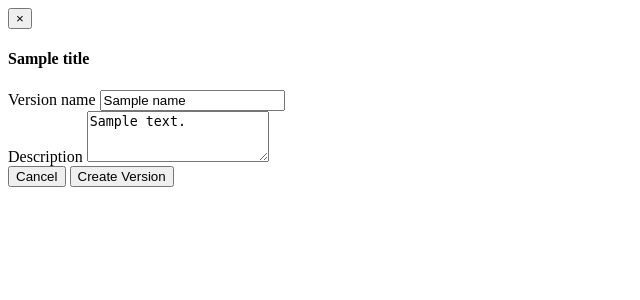
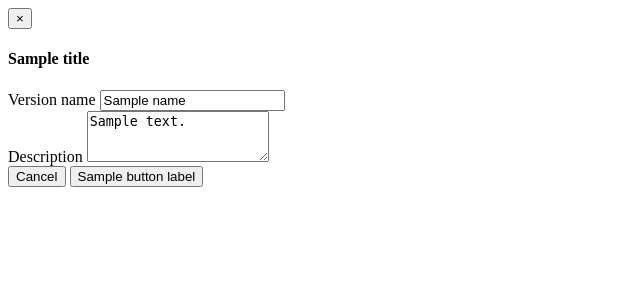
Before and after one commit to datopian/ckanext-versions, a Python web app: template ckanext/versions/templates/package/snippets/create_version.html in a window 1280 px wide. Shown: the top 300 px of the page, without its empty margins (0-640 px from the left). Run offline with Jinja, Linux system fonts and the light colour scheme; the template is opened without the code that fills it: most values are stand-ins (such as "Sample title", 1, 10 or a date in 2020).

Commit message:
[#21] Add new parameters to template calls.

```diff
--- a/ckanext/versions/templates/package/snippets/create_version.html
+++ b/ckanext/versions/templates/package/snippets/create_version.html
@@ -1,4 +1,5 @@
-{% set title = title or "Create a new version pointing to the current state of this dataset"%}
+{% set title = title or "Create a new version pointing to the current state of this dataset" %}
+{% set button_label = button_label or "Create Version" %}
 
 <!-- Modal -->
 <div class="modal fade" id="createVersionModal" tabindex="-1" role="dialog" aria-labelledby="createVersionModalLabel">
@@ -23,7 +24,7 @@
                 </div>
                 <div class="modal-footer">
                     <button type="button" class="btn btn-default" data-dismiss="modal">Cancel</button>
-                    <button type="submit" class="btn btn-primary">Create Version</button>
+                    <button type="submit" class="btn btn-primary">{{ button_label }}</button>
                 </div>
             </form>
         </div>
--- a/ckanext/versions/templates/package/snippets/versions_list.html
+++ b/ckanext/versions/templates/package/snippets/versions_list.html
@@ -62,7 +62,9 @@
         snippet 'package/snippets/create_version.html',
         name = c.current_version.name,
         description = c.current_version.description,
-        title = "Edit the current Version"%}
+        title = "Edit the current Version",
+        button_label = "Edit Version"
+    %}
     {% endif %}
 
   {% elif not c.revision_date %}
```
